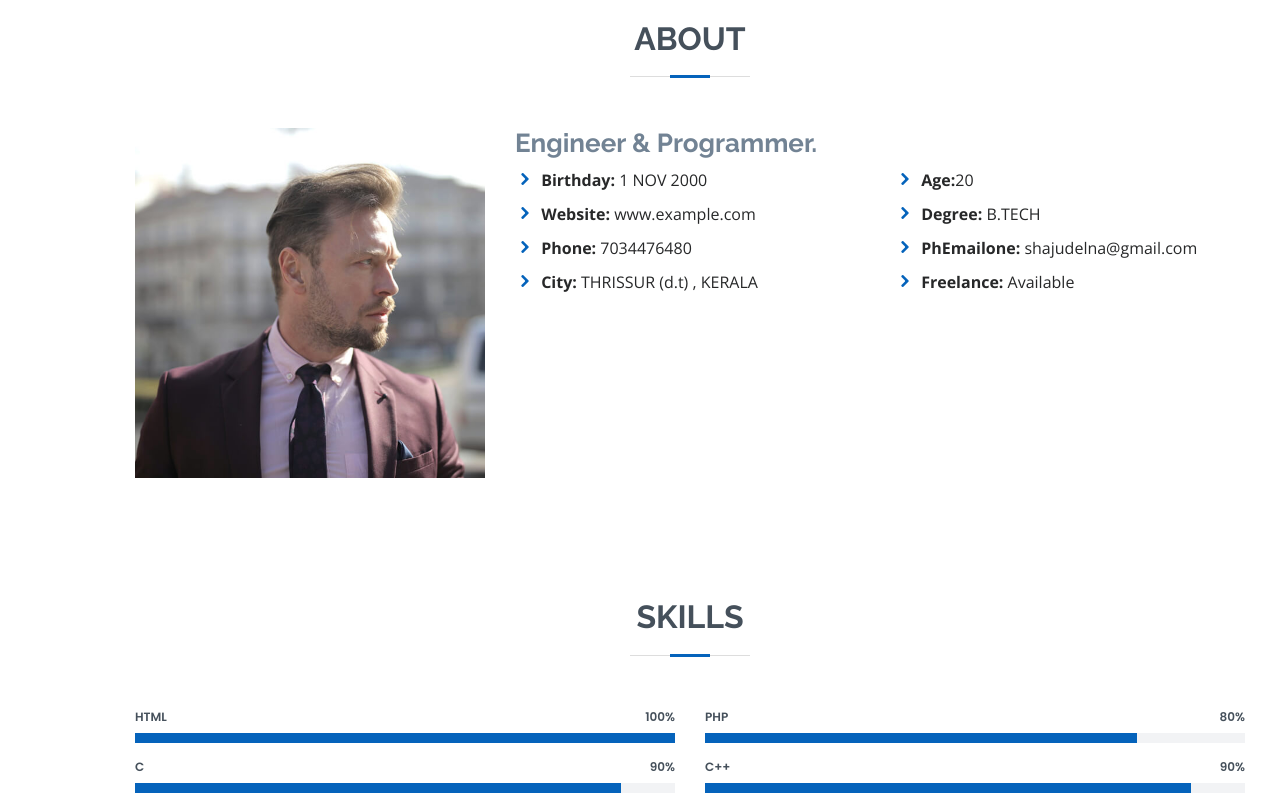
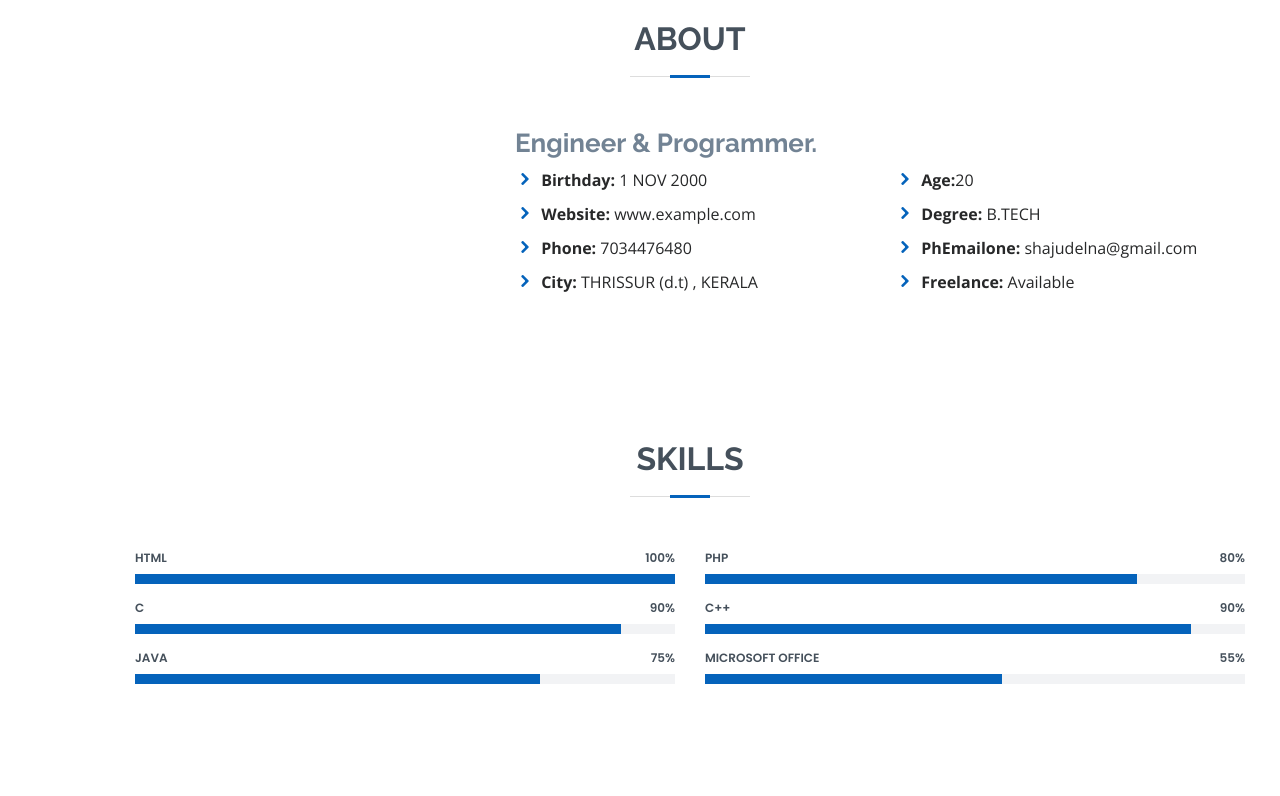
Before and after one commit to delnashaju/resume, a plain HTML site: page index.html in a window 1280 px wide. Shown: the part 840-1636 px from the top of the page. Drawn offline with nearby package versions, Linux system fonts and the light colour scheme.

Commit message:
Update index.html

```diff
--- a/index.html
+++ b/index.html
@@ -78,7 +78,7 @@
 
         <div class="row">
           <div class="col-lg-4">
-            <img src="assets/img/profile-img.jpg" class="img-fluid" alt="">
+            <img src="" class="img-fluid" alt="">
           </div>
           <div class="col-lg-8 pt-4 pt-lg-0 content">
             <h3>Engineer &amp; Programmer.</h3>
```
